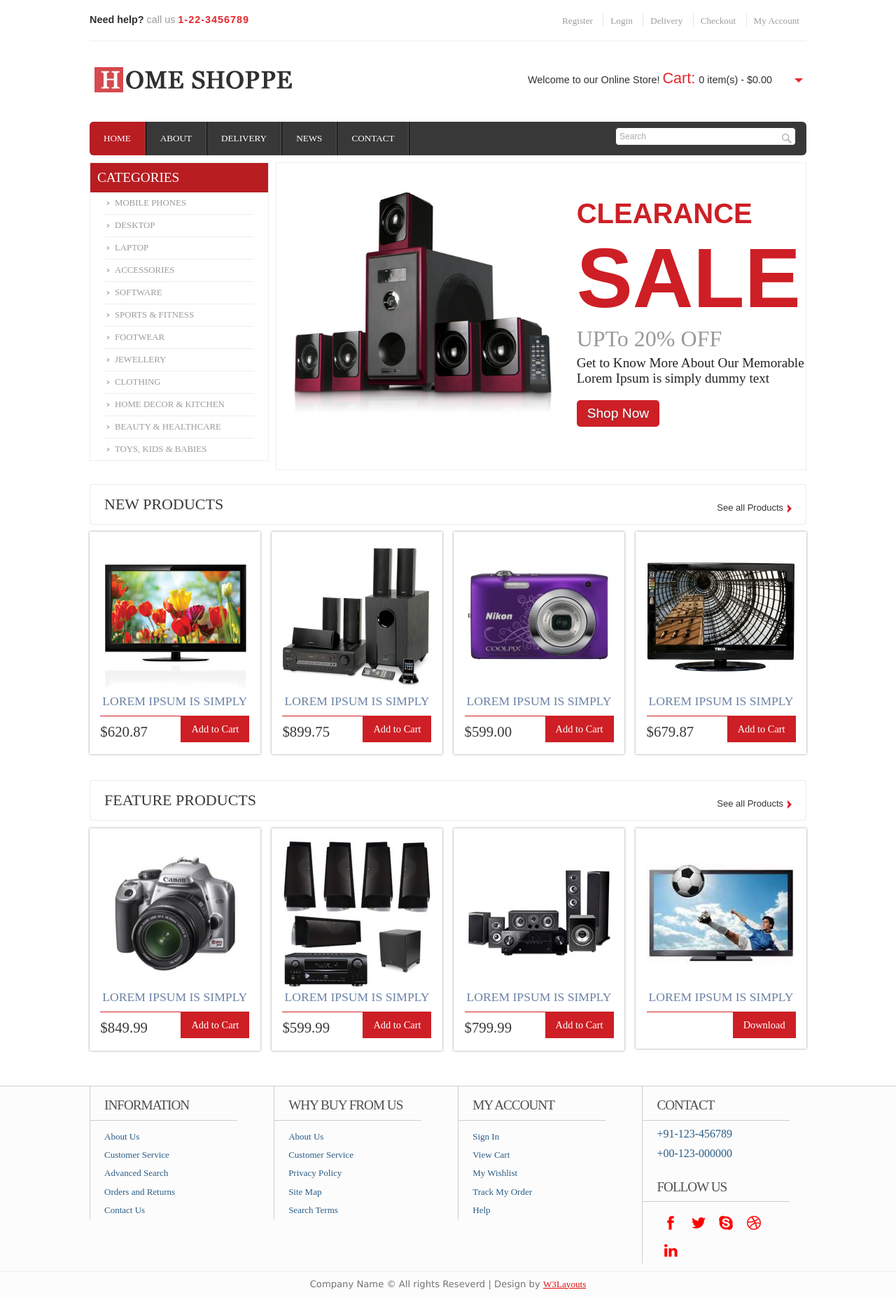
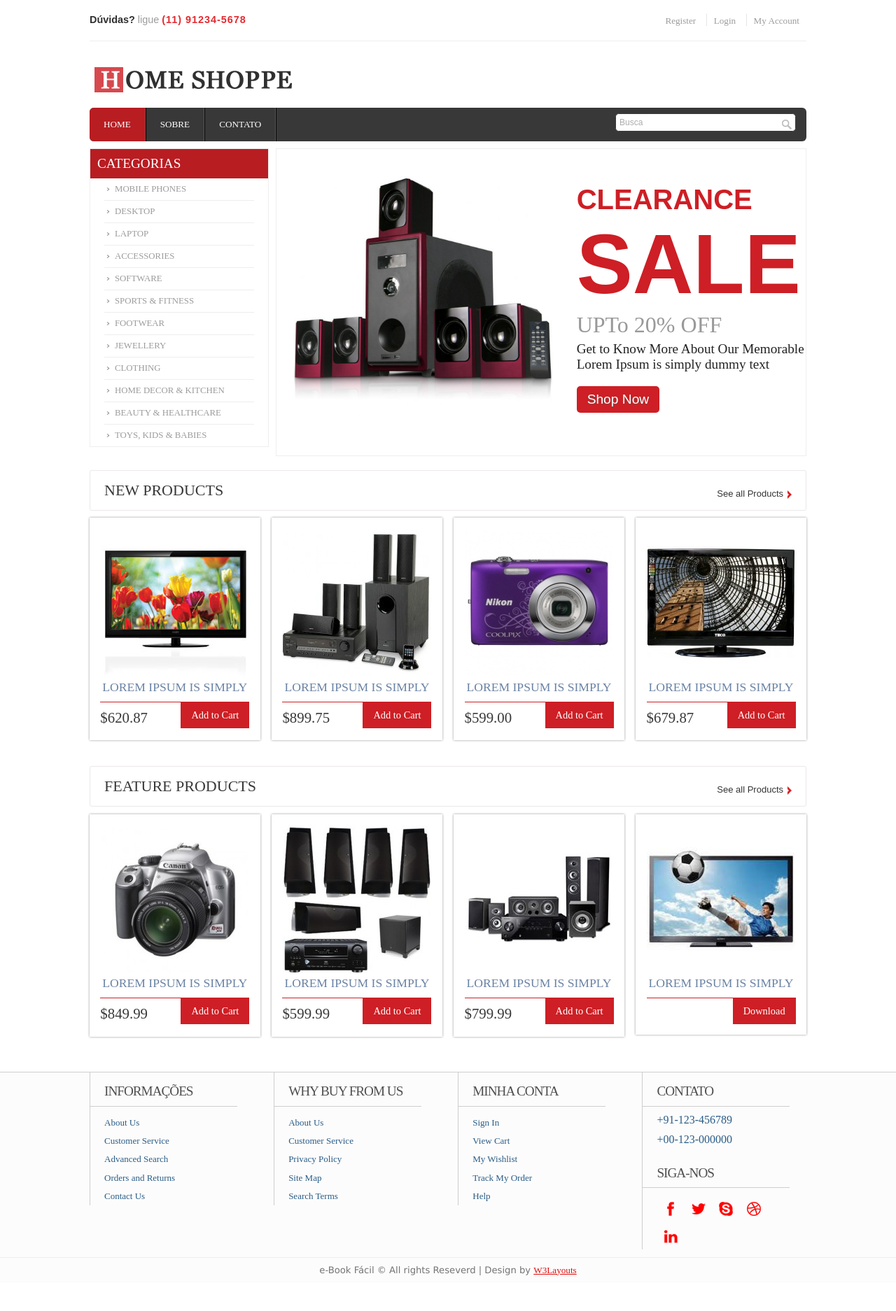
Before and after one commit to felipedr/engsoft, a CakePHP app: the page made by app/View/Pages/home.ctp in a window 1280 px wide. Shown: the whole page at 70% size. After the commit the page ends 1823 px from the top, so only its background shows below. Run offline with PHP 8.4 and a stand-in for CakePHP, Linux system fonts and the light colour scheme; the template is opened without the code that fills it, so the values that code supplies are empty; some libraries are stand-ins or nearby versions; some web fonts are replaced.

Commit message:
adicionando-model

```diff
--- a/app/Controller/AppController.php
+++ b/app/Controller/AppController.php
@@ -31,4 +31,6 @@ App::uses('Controller', 'Controller');
  * @link		http://book.cakephp.org/2.0/en/controllers.html#the-app-controller
  */
 class AppController extends Controller {
+
+
 }
--- a/app/Controller/PagesController.php
+++ b/app/Controller/PagesController.php
@@ -46,7 +46,9 @@ class PagesController extends AppController {
  */
 	public function display() {
 		$path = func_get_args();
-
+		$this->loadModel('generos');
+		$generos = $this->generos->find('all');
+		print_r($generos);exit;
 		$count = count($path);
 		if (!$count) {
 			return $this->redirect('/');
--- /dev/null
+++ b/app/Model/generos.php
@@ -0,0 +1,5 @@
+<?php
+class generos extends AppModel {
+    var $name = 'generos';
+}
+?>
--- a/app/View/Layouts/default.ctp
+++ b/app/View/Layouts/default.ctp
@@ -45,14 +45,12 @@
 			<div class="header">
 				<div class="headertop_desc">
 					<div class="call">
-						<p><span>Need help?</span> call us <span class="number">1-22-3456789</span></span></p>
+						<p><span>Dúvidas?</span> ligue  <span class="number">(11) 91234-5678</span></span></p>
 					</div>
 					<div class="account_desc">
 						<ul>
 							<li><a href="#">Register</a></li>
 							<li><a href="#">Login</a></li>
-							<li><a href="#">Delivery</a></li>
-							<li><a href="#">Checkout</a></li>
 							<li><a href="#">My Account</a></li>
 						</ul>
 					</div>
@@ -67,13 +65,7 @@
 						?>
 
 					</div>
-					<div class="cart">
-						<p>Welcome to our Online Store! <span>Cart:</span><div id="dd" class="wrapper-dropdown-2"> 0 item(s) - $0.00
-							<ul class="dropdown">
-								<li>you have no items in your Shopping cart</li>
-							</ul>
-						</p>
-					</div>
+
 				</div>
 				<div class="clear"></div>
 			</div>
@@ -81,16 +73,14 @@
 				<div class="menu">
 					<ul>
 						<li class="active"><a href="index.html">Home</a></li>
-						<li><a href="about.html">About</a></li>
-						<li><a href="delivery.html">Delivery</a></li>
-						<li><a href="news.html">News</a></li>
-						<li><a href="contact.html">Contact</a></li>
+						<li><a href="about.html">Sobre</a></li>
+						<li><a href="contact.html">Contato</a></li>
 						<div class="clear"></div>
 					</ul>
 				</div>
 				<div class="search_box">
 					<form>
-						<input type="text" value="Search" onfocus="this.value = '';" onblur="if (this.value == '') {this.value = 'Search';}">
+						<input type="text" value="Busca" onfocus="this.value = '';" onblur="if (this.value == '') {this.value = 'Busca';}">
 						<input type="submit" value="">
 					</form>
 				</div>
@@ -103,7 +93,7 @@
 		<div class="wrap">
 			<div class="section group">
 				<div class="col_1_of_4 span_1_of_4">
-					<h4>Information</h4>
+					<h4>Informações</h4>
 					<ul>
 						<li><a href="about.html">About Us</a></li>
 						<li><a href="contact.html">Customer Service</a></li>
@@ -123,7 +113,7 @@
 					</ul>
 				</div>
 				<div class="col_1_of_4 span_1_of_4">
-					<h4>My account</h4>
+					<h4>Minha conta</h4>
 					<ul>
 						<li><a href="contact.html">Sign In</a></li>
 						<li><a href="index.html">View Cart</a></li>
@@ -133,13 +123,13 @@
 					</ul>
 				</div>
 				<div class="col_1_of_4 span_1_of_4">
-					<h4>Contact</h4>
+					<h4>Contato</h4>
 					<ul>
 						<li><span>+91-123-456789</span></li>
 						<li><span>+00-123-000000</span></li>
 					</ul>
 					<div class="social-icons">
-						<h4>Follow Us</h4>
+						<h4>Siga-nos</h4>
 						<ul>
 							<li><a href="#" target="_blank"><?php echo $this->Html->image('facebook.png');?> </a></li>
 							<li><a href="#" target="_blank"><?php echo $this->Html->image('twitter.png');?> </a></li>
@@ -153,7 +143,7 @@
 			</div>
 		</div>
 		<div class="copy_right">
-			<p>Company Name © All rights Reseverd | Design by  <a href="http://w3layouts.com">W3Layouts</a> </p>
+			<p>e-Book Fácil © All rights Reseverd | Design by  <a href="http://w3layouts.com">W3Layouts</a> </p>
 		</div>
 	</div>
 	<script type="text/javascript">
--- a/app/View/Pages/home.ctp
+++ b/app/View/Pages/home.ctp
@@ -15,7 +15,7 @@ App::uses('Debugger', 'Utility');
 	<div class="header_bottom_left">
 		<div class="categories">
 			<ul>
-				<h3>Categories</h3>
+				<h3>Categorias</h3>
 				<li><a href="#">Mobile Phones</a></li>
 				<li><a href="#">Desktop</a></li>
 				<li><a href="#">Laptop</a></li>
```
